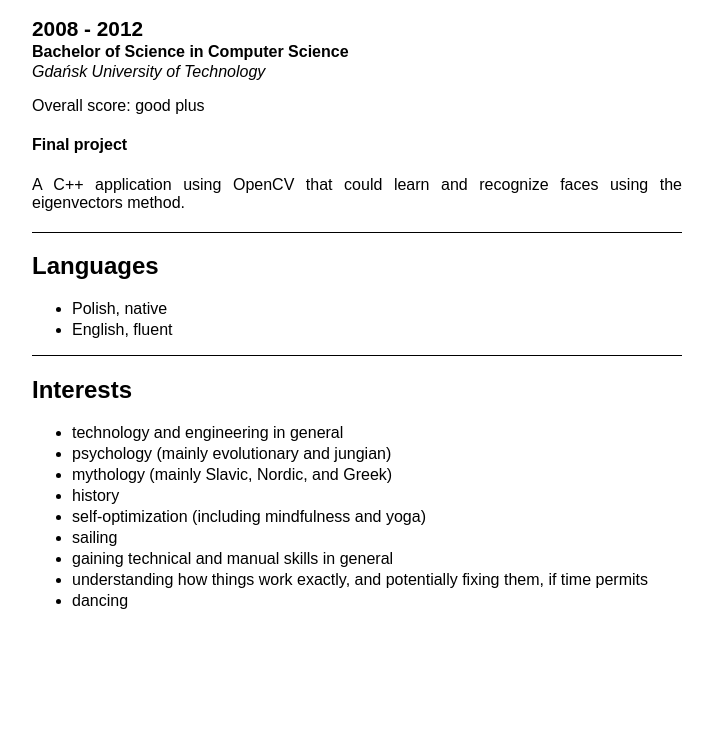
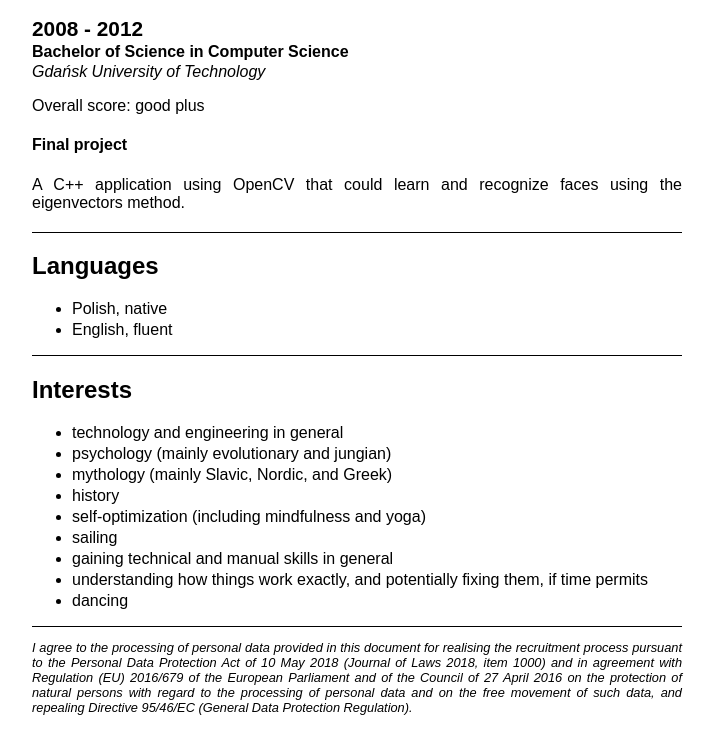
Before and after one commit to butla/bultrowicz.com, a plain HTML site: page cv/cv_Michał_Bultrowicz.html in a window 1280 px wide. Shown: the part 9289-10043 px from the top of the page, without its empty margins (38-752 px from the left). Before the commit the page ends 9985 px from the top, so only its background shows below. Drawn offline with Linux system fonts and the light colour scheme.

Commit message:
CV: GDPR consent footer.

```diff
--- a/cv/cv.css
+++ b/cv/cv.css
@@ -44,6 +44,11 @@ article header p {
     margin: 0 0 2px 0;
 }
 
+footer {
+    font-style: italic;
+    font-size: 0.8em;
+}
+
 .date-range {
     font-weight: bold;
     font-size: 1.3em;
--- a/cv/cv_Michał_Bultrowicz.html
+++ b/cv/cv_Michał_Bultrowicz.html
@@ -724,5 +724,15 @@
   </ul>
 </section>
 
+<footer>
+  <p>
+    I agree to the processing of personal data provided in this document for realising the recruitment process
+    pursuant to the Personal Data Protection Act of 10 May 2018 (Journal of Laws 2018, item 1000)
+    and in agreement with Regulation (EU) 2016/679 of the European Parliament and of the Council of 27 April 2016
+    on the protection of natural persons with regard to the processing of personal data
+    and on the free movement of such data, and repealing Directive 95/46/EC (General Data Protection Regulation).
+  </p>
+</footer>
+
 </body>
 </html>
```
Also changed, not shown: 1 other file.
